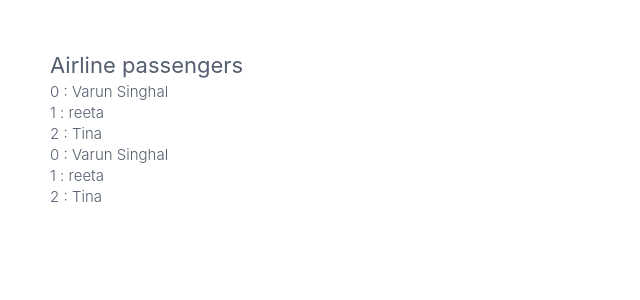
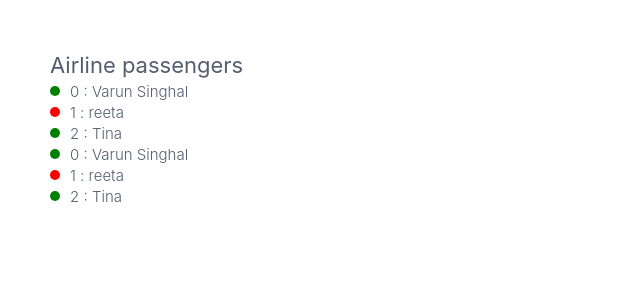
Before and after one commit to varunsinghal65/ng-app-todd, an Angular app: page / in a window 1280 px wide. Shown: the top 300 px of the page, without its empty margins (0-640 px from the left). Built offline with nearby package versions, Linux system fonts and the light colour scheme.

Commit message:
Rendering Flows : ngClass and className bindings

```diff
--- a/src/app/app.component.scss
+++ b/src/app/app.component.scss
@@ -1,3 +1,23 @@
 .app {
 
 }
+
+.status {
+background: red;
+border-radius: 50%;
+height: 10px;
+width: 10px;
+float: left;
+margin-right: 10px;
+margin-top:5px;
+&.checked-in {
+    background: green;
+    }
+}
+
+/*
+* In sass, & is used for chaining classes, meaning the above green colored style is equivalent to :
+* .status .checked-in {
+* background: green;
+* }
+*/
--- a/src/app/app.component.ts
+++ b/src/app/app.component.ts
@@ -1,5 +1,5 @@
 /**
- * ngFor
+ * ngClass and className PROPERT bindings
  *
  */
 
@@ -16,22 +16,57 @@ interface Passenger {
   styleUrls: ['app.component.scss'],
   template: `
   <h3>Airline passengers</h3>
+    <!-- Let us say i want to display green and red dots against passengers names
+    based on their checking status -->
+
+    <!-- Way 1 : Using class name-->
+
+    <!--
+    if pax.checkedIn evaluates to true, angular will
+    add css class "checked-in" to the existing classes list
+     -->
   <ul>
-    <!-- "index" is exposed by Angular -->
     <li *ngFor="let pax of passengers; let i = index;">
-    {{ i }} : {{ pax.fullName }}
+      <span
+       class="status"
+       [class.checked-in]="pax.checkedIn">
+      </span>
+      {{ i }} : {{ pax.fullName }}
     </li>
   </ul>
 
-  <!-- Under the hood, angular actually converts the above sugar synatx into the following markup -->
-  <ul>
-    <ng-template ngFor let-pax let-i="index" [ngForOf]="passengers">
-      <li>
-       {{ i }} : {{ pax.fullName }}
-      </li>
-    </ng-template>
+    <!-- Way 2 : Using ngClass-->
+
+    <!--
+    What if tomorrow, i have to add multiple CSS classes/styles based on the
+    many component variables ?
+
+    Of course, we can add in SASS, and use way 1, but we can also use ngClass, which is much cleaner,
+    We suppy ngClass with the below configuration object :
+    {
+      <CSS-CLASS-NAME> : <TS COMPONENT boolean variable>
+    }
+    if TS variable is true, "CSS-CLASS-NAME" is added to the list of CSS classes.
+
+    In chrome dev tools, you can scan the LI elements and you will see the appropriate classes
+    added
+    -->
+    <ul>
+    <li *ngFor="let pax of passengers; let i = index;">
+      <span
+       class="status"
+       [ngClass]="
+       {
+         'checked-in': pax.checkedIn,
+         'checked-out': !pax.checkedIn
+       }
+       ">
+      </span>
+      {{ i }} : {{ pax.fullName }}
+    </li>
   </ul>
-    `
+
+`
 })
 
 export class AppComponent {
```
